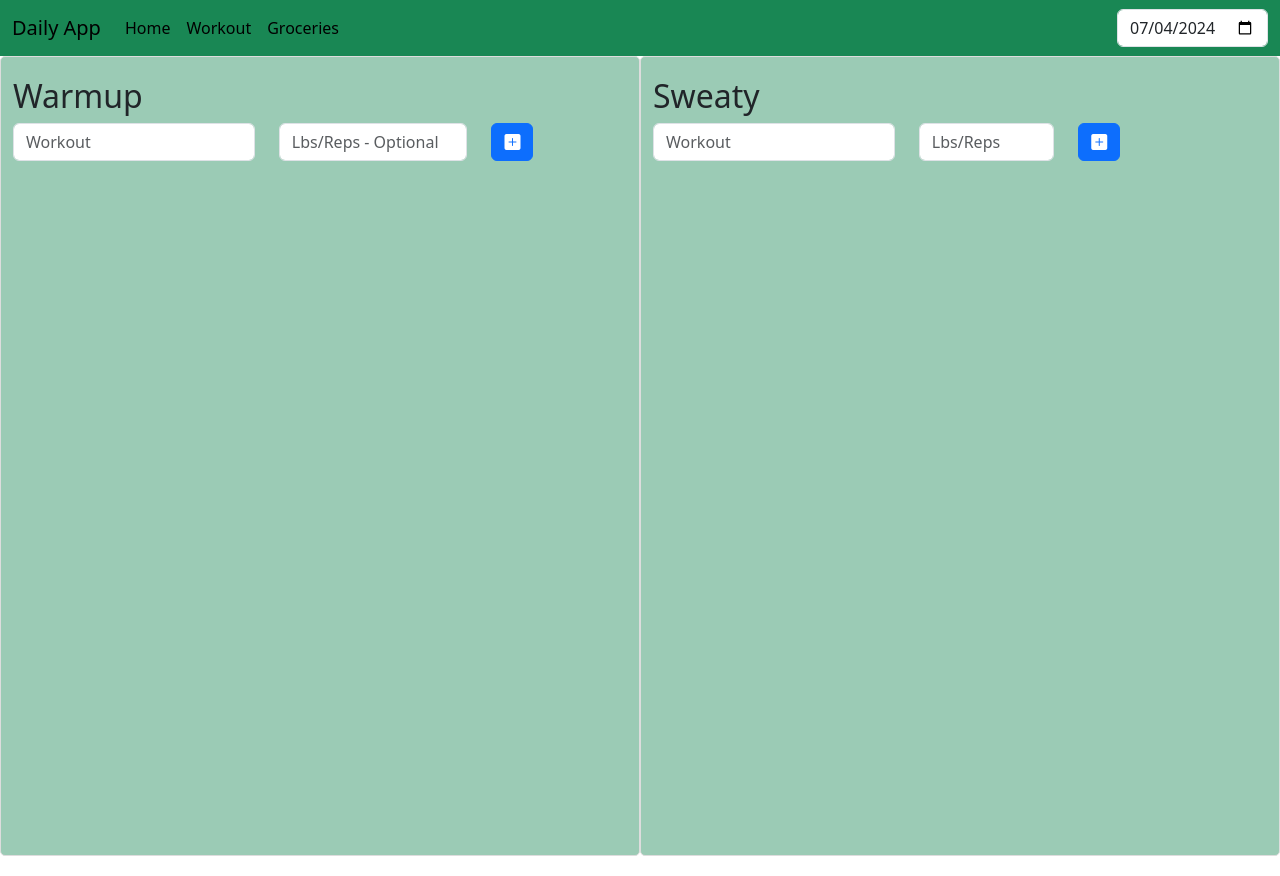
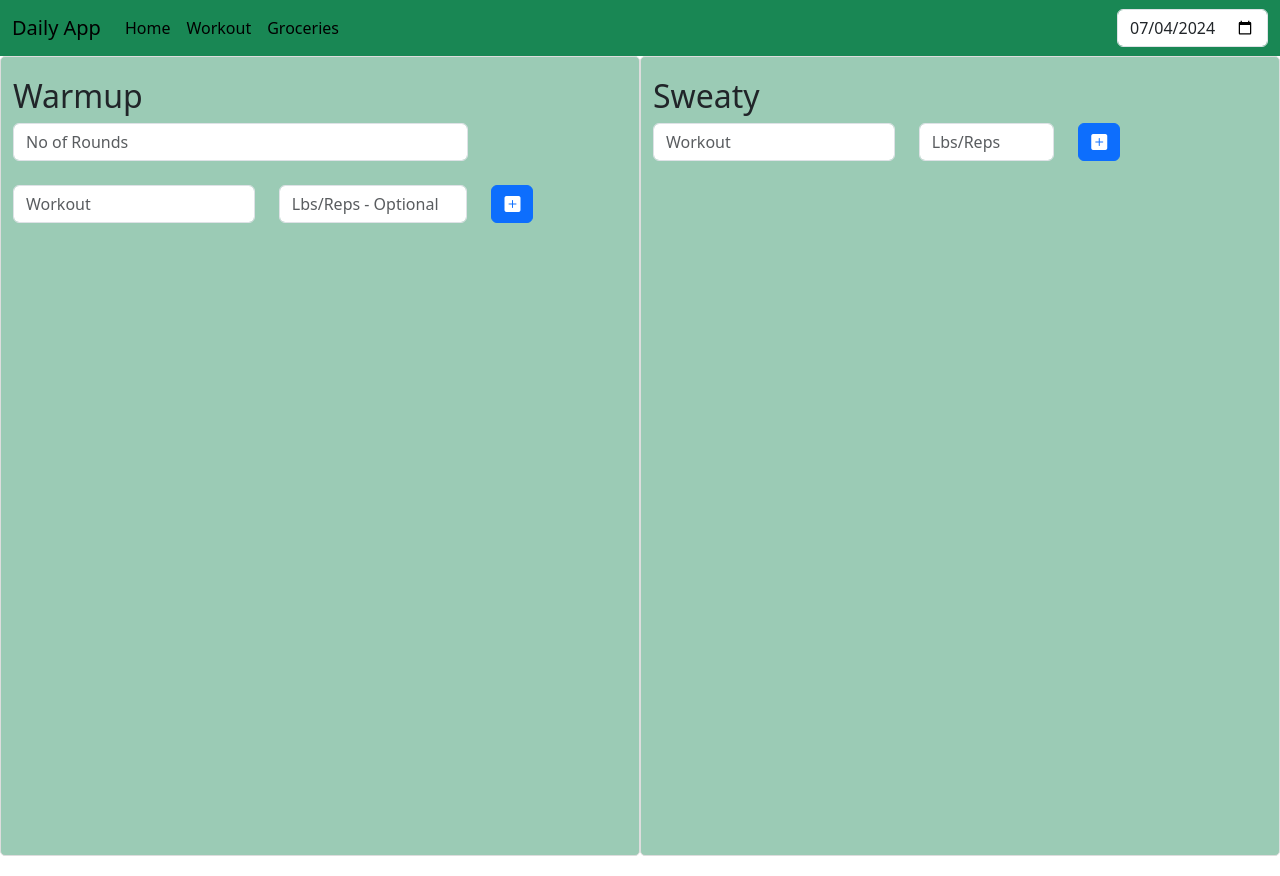
Before and after one commit to aneeshmunnam/daily-activity, a React (Create React App) app: page / in a window 1280 px wide. Both pictures are taken after a click on the link "Workout". Built offline with nearby package versions, Linux system fonts and the light colour scheme.

Commit message:
add number of rounds input text for warmup

```diff
--- a/src/components/Warmup.js
+++ b/src/components/Warmup.js
@@ -3,6 +3,7 @@ import TaskList from "../common/TaskList";
 
 export default function Warmup({selectedDate}) {
 
+    const noOfRounds = useRef(0);
     const workout = useRef('');
     const weight = useRef('');
 
@@ -84,6 +85,17 @@ export default function Warmup({selectedDate}) {
         <div>
             <h2>Warmup</h2>
             <div className="row">
+                <div className="col-9">
+                    <input type="text"
+                    key="numberofRounds"
+                    className="form-control"
+                    ref={noOfRounds}
+                    placeholder="No of Rounds"
+                    />
+                </div>
+            </div>
+            <br />
+            <div className="row">
                 <div className="col-5">
                     <input type="text"
                     key="workout"
```
